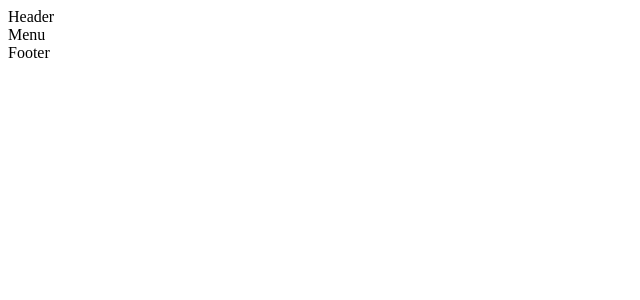
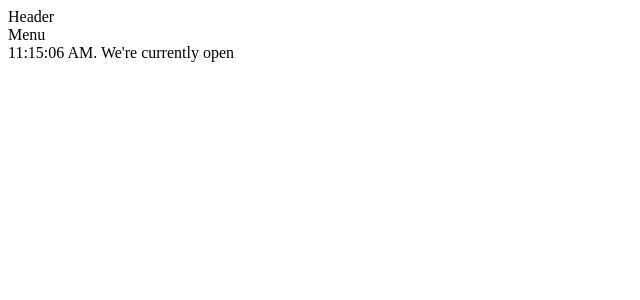
Before and after one commit to AmaduKamara/pizza-menu-app, a React (Create React App) app: page / in a window 1280 px wide. Shown: the top 300 px of the page, without its empty margins (0-640 px from the left). Built offline with nearby package versions, Linux system fonts and the light colour scheme.

Commit message:
Add date display with date function

```diff
--- a/src/components/Footer.jsx
+++ b/src/components/Footer.jsx
@@ -1,7 +1,7 @@
 import React from "react";
 
 const Footer = () => {
-  return <div>Footer</div>;
+  return <div>{new Date().toLocaleTimeString()}. We're currently open</div>;
 };
 
 export default Footer;
```
